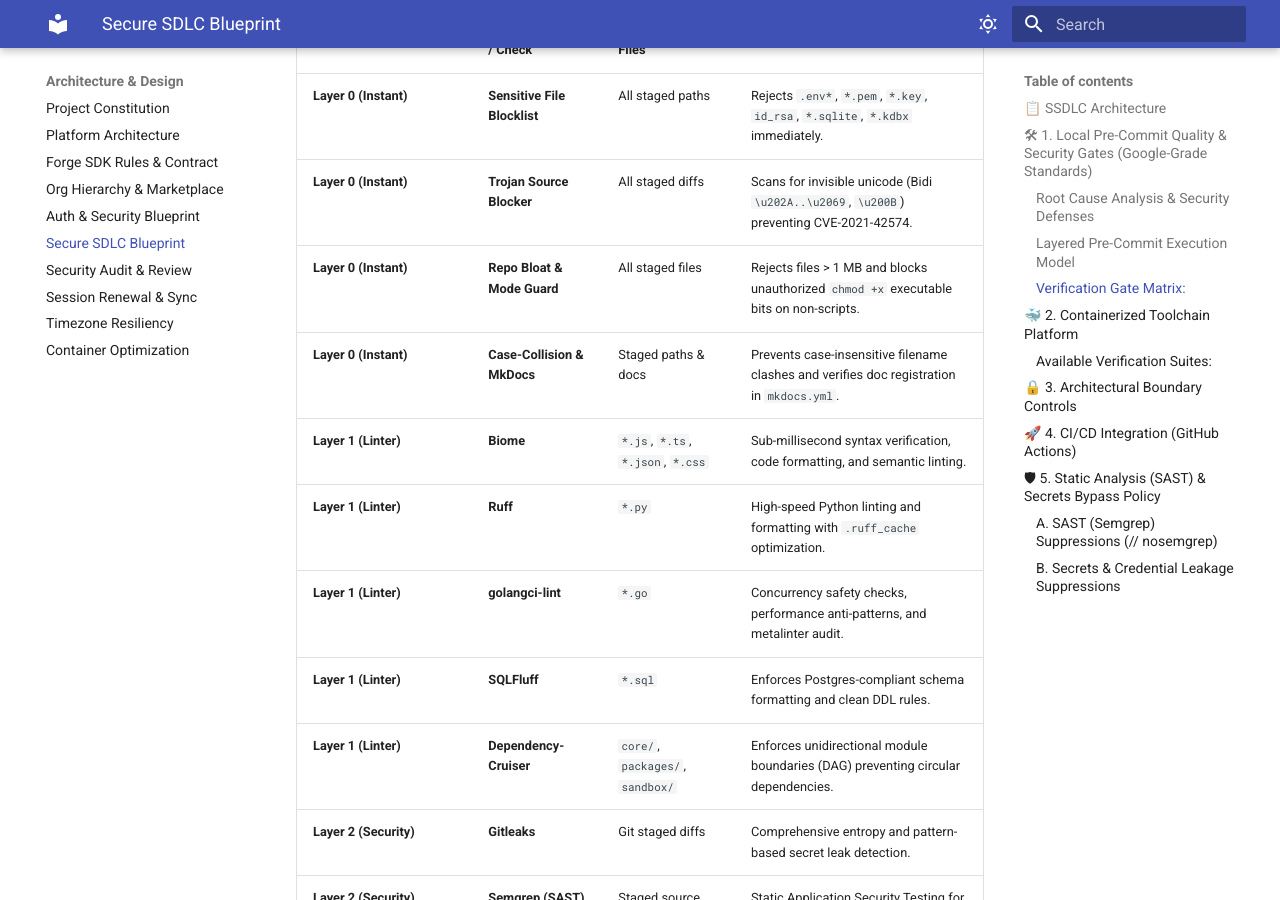
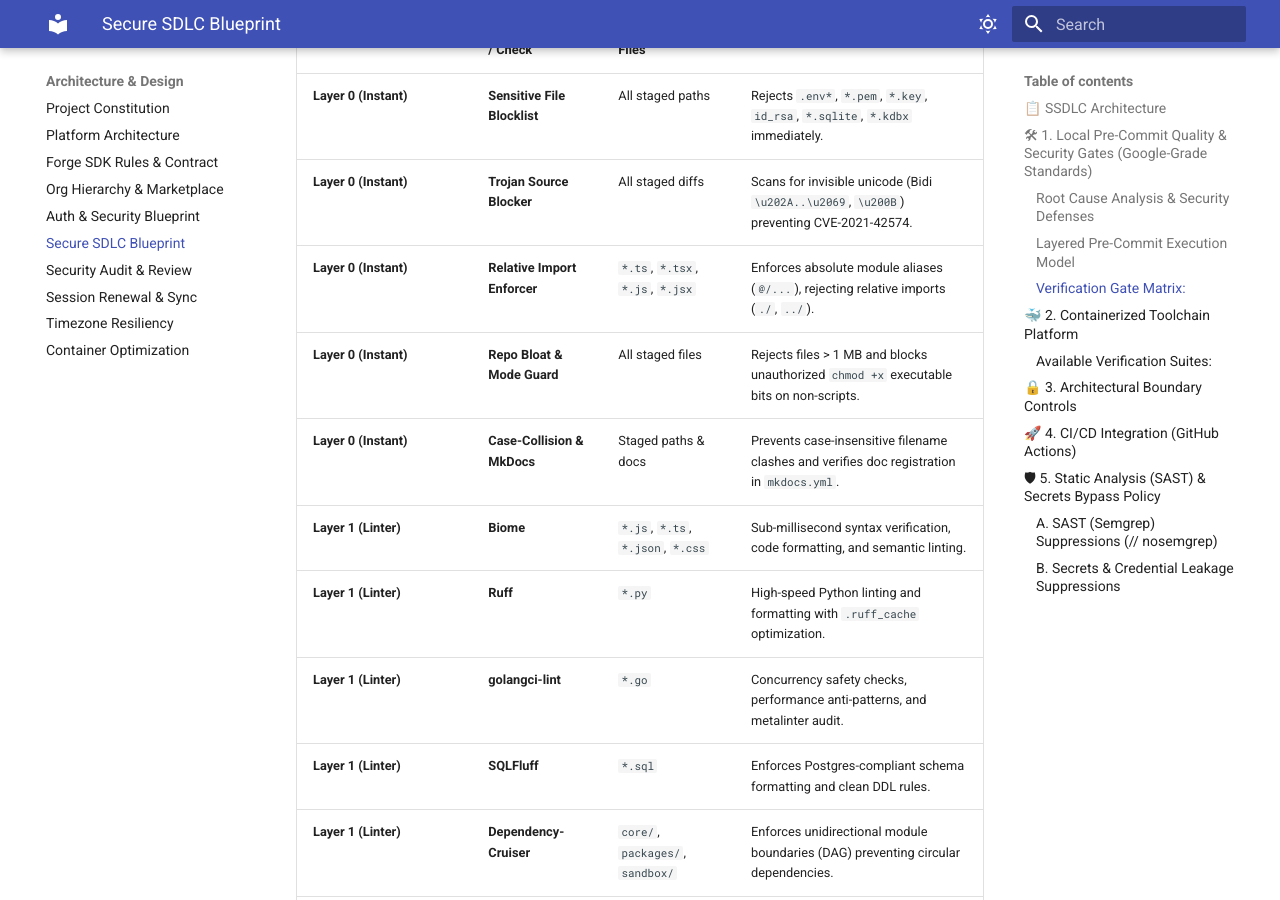
Before and after one commit to sanket-ghodake/sg-forge, an MkDocs documentation site: the page built from docs/architecture/ssdlc.md, in a window 1280 px wide and 900 px high, scrolled down 2081 px. Built offline with MkDocs 1.6.1 and Material for MkDocs 9.7.7, drawn with Linux system fonts in a browser that asks for light colours.

Commit message:
feat(toolchain): shift-left relative import check to Layer 0 pre-commit gate

```diff
--- a/docs/architecture/ssdlc.md
+++ b/docs/architecture/ssdlc.md
@@ -50,6 +50,7 @@
 | :--- | :--- | :--- | :--- |
 | **Layer 0 (Instant)** | **Sensitive File Blocklist** | All staged paths | Rejects `.env*`, `*.pem`, `*.key`, `id_rsa`, `*.sqlite`, `*.kdbx` immediately. |
 | **Layer 0 (Instant)** | **Trojan Source Blocker** | All staged diffs | Scans for invisible unicode (Bidi `\u202A..\u2069`, `\u200B`) preventing CVE-2021-42574. |
+| **Layer 0 (Instant)** | **Relative Import Enforcer** | `*.ts`, `*.tsx`, `*.js`, `*.jsx` | Enforces absolute module aliases (`@/...`), rejecting relative imports (`./`, `../`). |
 | **Layer 0 (Instant)** | **Repo Bloat & Mode Guard** | All staged files | Rejects files > 1 MB and blocks unauthorized `chmod +x` executable bits on non-scripts. |
 | **Layer 0 (Instant)** | **Case-Collision & MkDocs** | Staged paths & docs | Prevents case-insensitive filename clashes and verifies doc registration in `mkdocs.yml`. |
 | **Layer 1 (Linter)** | **Biome** | `*.js`, `*.ts`, `*.json`, `*.css` | Sub-millisecond syntax verification, code formatting, and semantic linting. |
```
Also changed, not shown: toolchain/README.md (+1 -0 lines), 1 other file.
